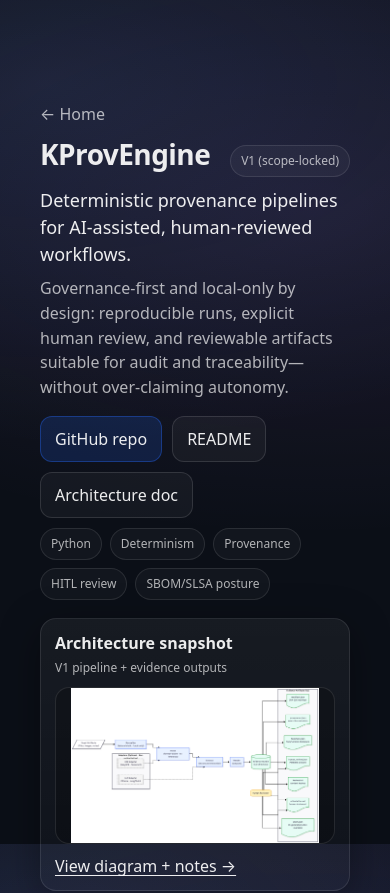
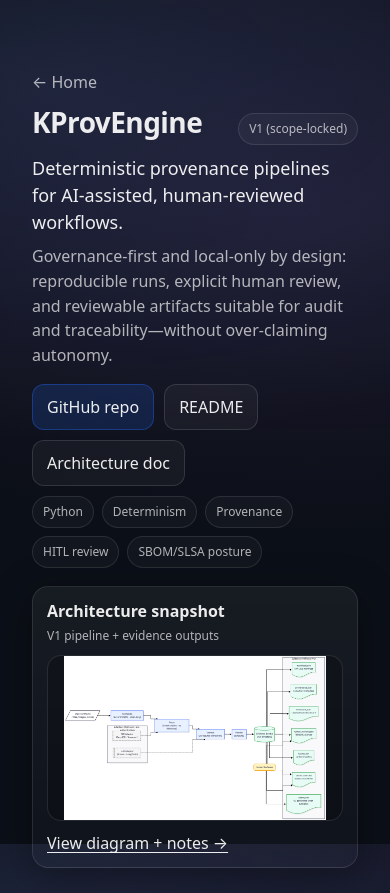
Before and after one commit to carcodez1/jeffreyplewak-com, a Next.js app: page /projects/kprovengine in a window 390 px wide. Shown: the top 893 px of the page. Built offline with nearby package versions, Linux system fonts and the light colour scheme.

Commit message:
style(projects): lock responsive project page layout (v1)

```diff
--- a/src/app/projects/projects.css
+++ b/src/app/projects/projects.css
@@ -2,13 +2,19 @@
    Scope: /projects/*
    Rules:
    - All project page selectors are prefixed with .p*
-   - Any Image using `fill` MUST be inside .pMedia (position:relative + aspect-ratio)
+   - Any next/image using `fill` MUST be inside .pMedia (position:relative + aspect-ratio)
 */
 
 .pWrap {
   max-width: 1080px;
   margin: 0 auto;
   padding: 48px 20px 84px;
+}
+
+@media (max-width: 520px) {
+  .pWrap {
+    padding: 32px 16px 64px;
+  }
 }
 
 .pHero {
@@ -140,6 +146,7 @@
   grid-template-columns: 1fr 1fr;
   gap: 14px;
 }
+
 @media (max-width: 900px) {
   .pGrid2 {
     grid-template-columns: 1fr;
@@ -149,7 +156,11 @@
 .pCard {
   border-radius: 16px;
   border: 1px solid var(--border);
-  background: linear-gradient(180deg, rgba(255, 255, 255, 0.05), rgba(255, 255, 255, 0.02));
+  background: linear-gradient(
+    180deg,
+    rgba(255, 255, 255, 0.05),
+    rgba(255, 255, 255, 0.02)
+  );
   box-shadow: var(--shadow);
   padding: 14px 16px;
 }
@@ -221,7 +232,7 @@
   line-height: 1.45;
 }
 
-/* Media: REQUIRED wrapper for next/image fill */
+/* Media wrapper for next/image fill */
 .pMedia {
   position: relative;
   width: 100%;
@@ -235,6 +246,7 @@
 .pMedia169 { aspect-ratio: 16 / 9; }
 .pMediaOg  { aspect-ratio: 1200 / 630; }
 
+/* Next Image `fill` renders an <img>; this applies to the img */
 .pMediaImg {
   object-fit: contain;
   object-position: center;
```
